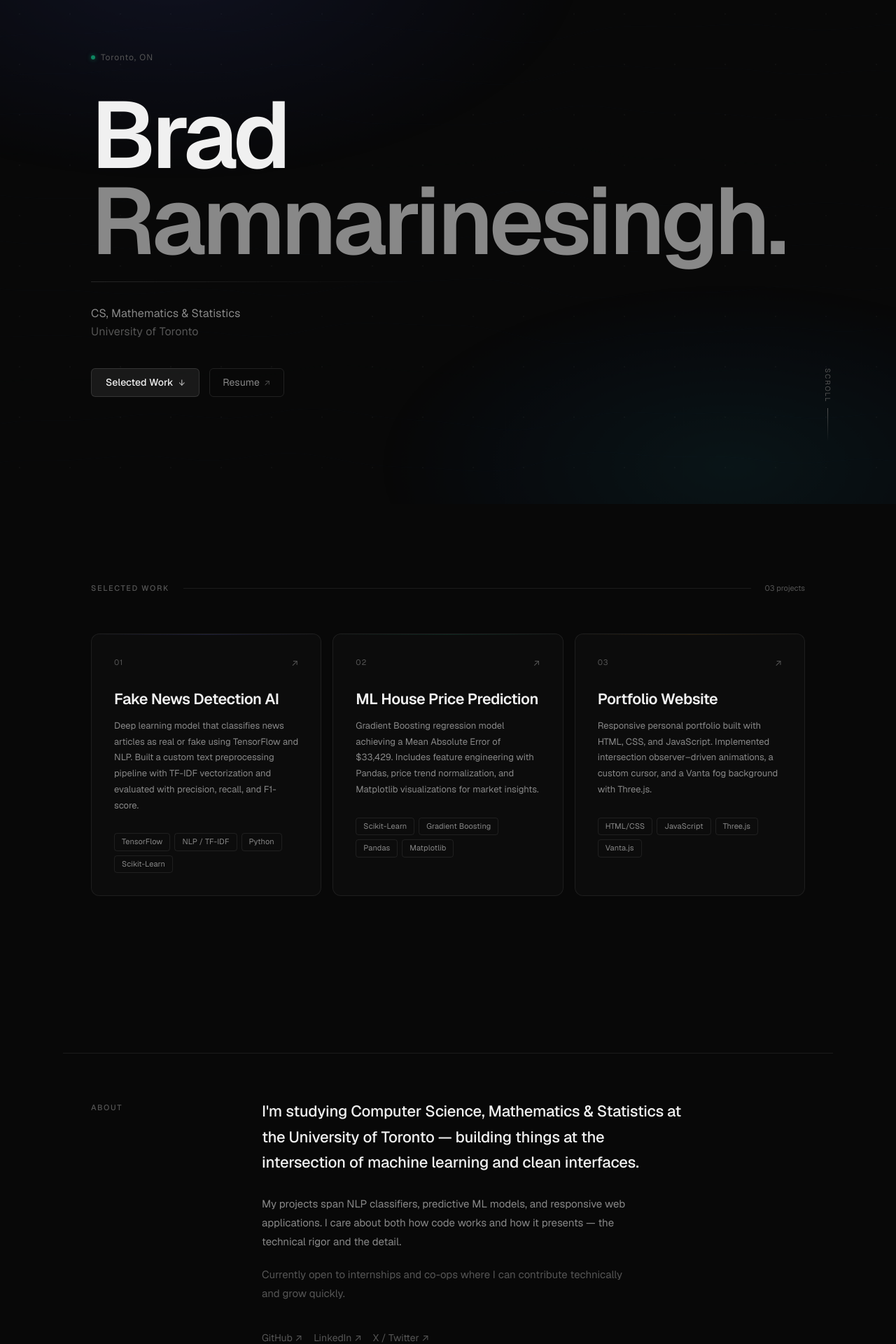
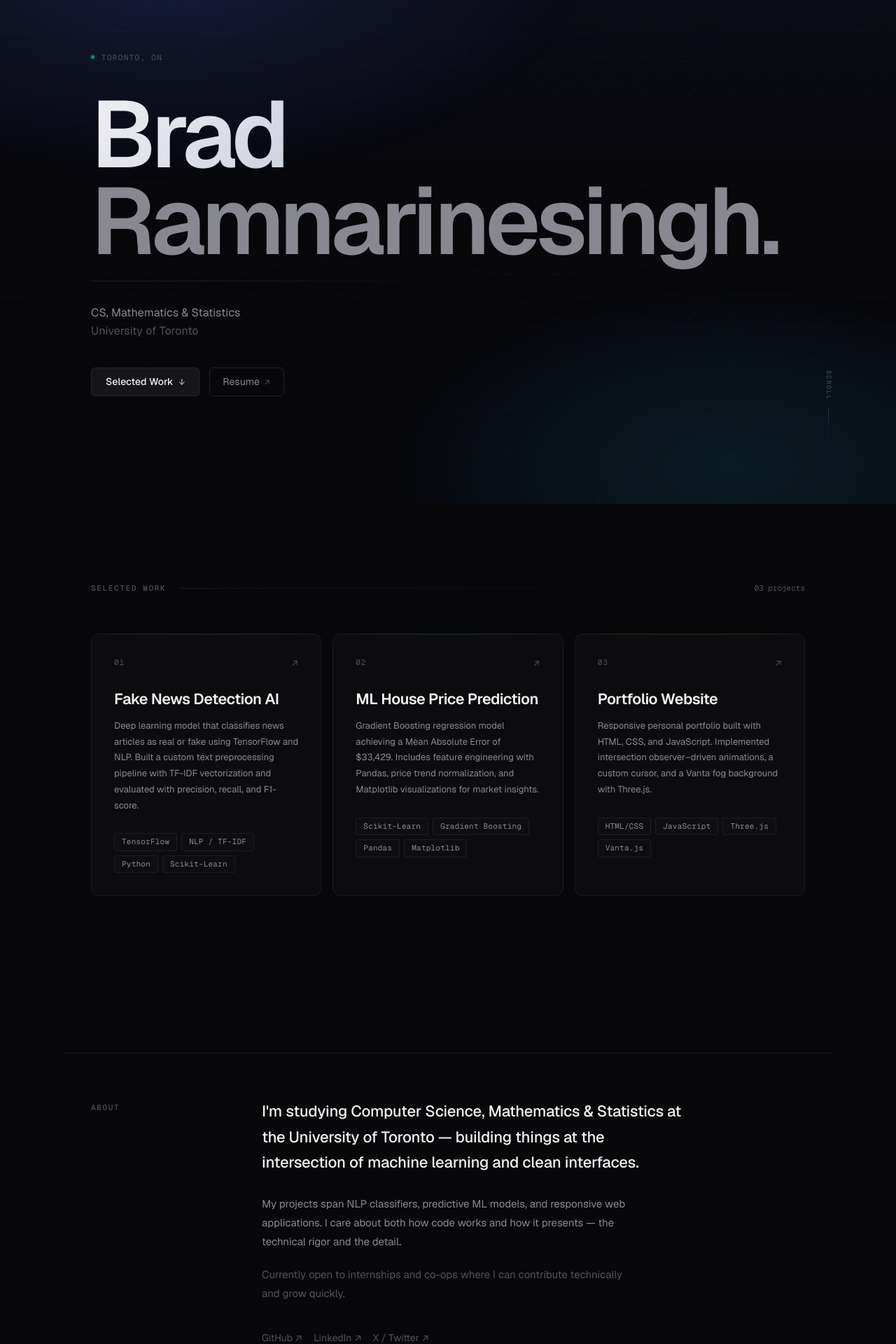
Before and after one commit to Bradramnarinesingh/Portfolio-Website, a Next.js app in the folder brad-portfolio/: page / in a window 1280 px wide. Shown: the part 80-2000 px from the top of the page at 70% size. Built offline with nearby package versions, Linux system fonts and the light colour scheme.

Commit message:
design overhaul

```diff
--- a/brad-portfolio/app/globals.css
+++ b/brad-portfolio/app/globals.css
@@ -1,24 +1,25 @@
 @import "tailwindcss";
 
 :root {
-  --bg: #080808;
-  --surface: #111111;
-  --surface-2: #1a1a1a;
-  --border: rgba(255, 255, 255, 0.08);
-  --border-hover: rgba(255, 255, 255, 0.18);
+  --bg: #08080b;
+  --surface: #111114;
+  --surface-2: #1a1a1e;
+  --border: rgba(255, 255, 255, 0.07);
+  --border-hover: rgba(255, 255, 255, 0.16);
   --text-primary: #f0f0f0;
-  --text-secondary: #888888;
-  --text-muted: #555555;
+  --text-secondary: #888890;
+  --text-muted: #505058;
   --accent: #d4c9b8;
+  --glow: rgba(110, 130, 255, 0.06);
+  --glow-line: rgba(120, 140, 255, 0.12);
 
   --nav-height: 56px;
-  --section-px: 1.25rem;
+  --section-px: 1.5rem;
   --section-py: 5rem;
 }
 
 @media (min-width: 640px) {
   :root {
-    --section-px: 1.5rem;
     --section-py: 7rem;
   }
 }
@@ -63,13 +64,13 @@ body {
 }
 
 ::selection {
-  background: rgba(255, 255, 255, 0.12);
+  background: rgba(120, 140, 255, 0.15);
   color: #f0f0f0;
 }
 
 ::-webkit-scrollbar { width: 3px; }
 ::-webkit-scrollbar-track { background: transparent; }
-::-webkit-scrollbar-thumb { background: rgba(255, 255, 255, 0.1); border-radius: 3px; }
+::-webkit-scrollbar-thumb { background: rgba(120, 140, 255, 0.12); border-radius: 3px; }
 
 /* ================================================================
    LAYOUT
@@ -96,7 +97,7 @@ main, footer {
 .display-title {
   font-size: clamp(2.25rem, 10.5vw, 8.5rem);
   line-height: 0.92;
-  letter-spacing: -0.04em;
+  letter-spacing: -0.045em;
   font-weight: 600;
   color: var(--text-primary);
   word-break: break-word;
@@ -109,6 +110,18 @@ main, footer {
   letter-spacing: 0.15em;
   color: var(--text-muted);
   font-weight: 500;
+  font-family: var(--font-mono), monospace;
+}
+
+/* ================================================================
+   FUTURISTIC TYPOGRAPHY
+   ================================================================ */
+
+.text-gradient-subtle {
+  background: linear-gradient(135deg, #f0f0f2 0%, #c0c4d8 50%, #e8e8f0 100%);
+  -webkit-background-clip: text;
+  -webkit-text-fill-color: transparent;
+  background-clip: text;
 }
 
 /* ================================================================
@@ -126,13 +139,23 @@ main, footer {
   overflow: hidden;
 }
 
-/* Layer 1 — dot grid substrate: conveys precision and digital space */
 .ambient-bg::before {
   content: '';
   position: absolute;
   inset: -8px; /* slight bleed so edges don't look cut off */
-  background-image: radial-gradient(circle, rgba(255, 255, 255, 0.032) 1px, transparent 1px);
-  background-size: 72px 72px;
+  background-image: radial-gradient(circle, rgba(255, 255, 255, 0.04) 0.8px, transparent 0.8px);
+  background-size: 64px 64px;
+}
+
+.ambient-bg::after {
+  content: '';
+  position: absolute;
+  top: 0;
+  left: 0;
+  right: 0;
+  height: 50vh;
+  background: linear-gradient(to bottom, rgba(80, 100, 235, 0.05) 0%, transparent 100%);
+  pointer-events: none;
 }
 
 .ambient-orb {
@@ -140,29 +163,27 @@ main, footer {
   border-radius: 50%;
 }
 
-/* Orb 1 — blue-violet, top-left, primary light source */
 .ambient-orb--1 {
   width: 100vw;
   height: 85vh;
   top: -42vh;
   left: -32vw;
   background: radial-gradient(ellipse at center,
-    rgba(80, 100, 235, 0.11) 0%,
-    rgba(60, 80, 200, 0.055) 38%,
+    rgba(80, 100, 235, 0.18) 0%,
+    rgba(60, 80, 200, 0.085) 38%,
     transparent 65%
   );
   animation: orb-drift-1 46s ease-in-out infinite;
 }
 
-/* Orb 2 — teal-indigo, bottom-right, secondary light source */
 .ambient-orb--2 {
   width: 90vw;
   height: 75vh;
   bottom: -32vh;
   right: -28vw;
   background: radial-gradient(ellipse at center,
-    rgba(28, 155, 185, 0.09) 0%,
-    rgba(20, 95, 170, 0.044) 40%,
+    rgba(28, 155, 185, 0.14) 0%,
+    rgba(20, 95, 170, 0.07) 40%,
     transparent 62%
   );
   animation: orb-drift-2 60s ease-in-out infinite;
@@ -195,30 +216,26 @@ main, footer {
   left: 0;
   right: 0;
   z-index: 100;
-  border-bottom: 1px solid transparent;
-  transition: background 0.45s ease, border-color 0.45s ease;
+  background: rgba(8, 8, 11, 0.5);
+  border-bottom: 1px solid rgba(255, 255, 255, 0.04);
+  transition: background 0.4s ease, border-color 0.4s ease, box-shadow 0.4s ease;
 }
 
 .site-header[data-scrolled="true"] {
-  background: rgba(8, 8, 8, 0.88);
-  border-bottom-color: rgba(255, 255, 255, 0.06);
+  background: rgba(8, 8, 11, 0.82);
+  border-bottom-color: rgba(130, 150, 255, 0.08);
+  box-shadow: 0 1px 12px rgba(0, 0, 0, 0.15);
 }
 
-/* Blur layer — separate element so opacity can transition without
-   the browser needing to animate backdrop-filter itself */
+/* Always-on blur layer — separate element so backdrop-filter
+   doesn't need to be animated (causes rendering issues) */
 .site-header__blur {
   position: absolute;
   inset: 0;
   z-index: 0;
   backdrop-filter: blur(20px) saturate(180%);
   -webkit-backdrop-filter: blur(20px) saturate(180%);
-  opacity: 0;
-  transition: opacity 0.45s ease;
   pointer-events: none;
-}
-
-.site-header[data-scrolled="true"] .site-header__blur {
-  opacity: 1;
 }
 
 .site-header__inner {
@@ -230,21 +247,19 @@ main, footer {
   z-index: 1;
 }
 
-/* Brand / logo */
 .nav-brand {
   font-size: 0.9375rem;
   font-weight: 600;
   letter-spacing: -0.01em;
   color: var(--text-primary);
   text-decoration: none;
-  transition: opacity 0.2s ease;
+  transition: opacity 0.25s ease;
   flex-shrink: 0;
   line-height: 1;
 }
 
 .nav-brand:hover { opacity: 0.65; }
 
-/* Desktop nav links */
 .nav-desktop {
   display: none;
   align-items: center;
@@ -259,14 +274,26 @@ main, footer {
   font-size: 0.8125rem;
   color: var(--text-secondary);
   text-decoration: none;
-  letter-spacing: 0.01em;
-  transition: color 0.2s ease;
+  letter-spacing: 0.02em;
+  transition: color 0.25s ease;
   line-height: 1;
+  position: relative;
+}
+
+.nav-desktop__link::after {
+  content: '';
+  position: absolute;
+  bottom: -4px;
+  left: 0;
+  width: 0;
+  height: 1px;
+  background: linear-gradient(to right, rgba(130, 150, 255, 0.35), transparent);
+  transition: width 0.35s cubic-bezier(0.22, 1, 0.36, 1);
 }
 
 .nav-desktop__link:hover { color: var(--text-primary); }
+.nav-desktop__link:hover::after { width: 100%; }
 
-/* Resume button */
 .nav-resume {
   display: none !important;
 }
@@ -277,7 +304,6 @@ main, footer {
   }
 }
 
-/* Hamburger button */
 .nav-toggle {
   display: flex;
   align-items: center;
@@ -299,7 +325,6 @@ main, footer {
   .nav-toggle { display: none; }
 }
 
-/* Three-bar icon */
 .nav-toggle__bars {
   display: flex;
   flex-direction: column;
@@ -307,6 +332,11 @@ main, footer {
   width: 20px;
   height: 13px;
   position: relative;
+  transition: transform 0.15s ease;
+}
+
+.nav-toggle:active .nav-toggle__bars {
+  transform: scale(0.88);
 }
 
 .nav-toggle__bars span {
@@ -321,9 +351,9 @@ main, footer {
     opacity 0.2s ease;
 }
 
-/* Open state: bars 1 and 3 rotate to form × */
-/* With height=13px, space-between: spans at 0, 5.75, 11.5px center */
-/* Middle = 5.75px. Span 1 moves +5.75px, span 3 moves -5.75px */
+/* Open state: bars 1 and 3 rotate to form ×
+   With height=13px, space-between: spans at 0, 5.75, 11.5px center
+   Middle = 5.75px. Span 1 moves +5.75px, span 3 moves -5.75px */
 .nav-toggle__bars[data-open="true"] span:nth-child(1) {
   transform: translateY(5.75px) rotate(45deg);
 }
@@ -343,7 +373,9 @@ main, footer {
   position: fixed;
   inset: 0;
   z-index: 90;
-  background: rgba(8, 8, 8, 0.98);
+  background: rgba(8, 8, 11, 0.94);
+  backdrop-filter: blur(24px) saturate(150%);
+  -webkit-backdrop-filter: blur(24px) saturate(150%);
   display: flex;
   flex-direction: column;
   align-items: center;
@@ -361,7 +393,6 @@ main, footer {
   visibility: visible;
 }
 
-/* Hide on desktop — display: none is fine here since it won't toggle */
 @media (min-width: 640px) {
   .nav-mobile { display: none; }
 }
@@ -370,25 +401,25 @@ main, footer {
   display: flex;
   flex-direction: column;
   align-items: center;
-  gap: 0.25rem;
+  gap: 0.125rem;
   padding-top: var(--nav-height);
   width: 100%;
 }
 
 .nav-mobile__link {
-  font-size: 1.25rem;
-  font-weight: 400;
-  letter-spacing: -0.01em;
+  font-size: 1.5rem;
+  font-weight: 500;
+  letter-spacing: -0.015em;
   color: var(--text-primary);
   text-decoration: none;
-  padding: 0.75rem 2rem;
+  padding: 1rem 2rem;
   width: 100%;
   text-align: center;
   -webkit-tap-highlight-color: transparent;
 
   opacity: 0;
-  transform: translateY(6px);
-  transition: color 0.2s ease, opacity 0.3s ease, transform 0.35s cubic-bezier(0.22, 1, 0.36, 1);
+  transform: translateY(10px);
+  transition: color 0.2s ease, opacity 0.35s ease, transform 0.4s cubic-bezier(0.22, 1, 0.36, 1);
 }
 
 .nav-mobile[data-open="true"] .nav-mobile__link {
@@ -396,22 +427,22 @@ main, footer {
   transform: translateY(0);
 }
 
-/* Minimal stagger — barely perceptible, just avoids a hard snap */
-.nav-mobile[data-open="true"] .nav-mobile__link[data-index="1"] { transition-delay: 0.03s; }
-.nav-mobile[data-open="true"] .nav-mobile__link[data-index="2"] { transition-delay: 0.06s; }
-.nav-mobile[data-open="true"] .nav-mobile__link[data-index="3"] { transition-delay: 0.09s; }
+.nav-mobile[data-open="true"] .nav-mobile__link[data-index="1"] { transition-delay: 0.05s; }
+.nav-mobile[data-open="true"] .nav-mobile__link[data-index="2"] { transition-delay: 0.1s; }
+.nav-mobile[data-open="true"] .nav-mobile__link[data-index="3"] { transition-delay: 0.15s; }
 
 .nav-mobile__link:hover { color: var(--text-secondary); }
+.nav-mobile__link:active { opacity: 0.6; }
 
 .nav-mobile__resume {
-  margin-top: 2rem;
+  margin-top: 2.5rem;
   font-size: 0.875rem;
 
   opacity: 0;
-  transform: translateY(6px);
+  transform: translateY(8px);
   transition:
-    opacity 0.3s ease 0.1s,
-    transform 0.35s cubic-bezier(0.22, 1, 0.36, 1) 0.1s,
+    opacity 0.3s ease 0.18s,
+    transform 0.35s cubic-bezier(0.22, 1, 0.36, 1) 0.18s,
     border-color 0.2s ease,
     color 0.2s ease,
     background 0.2s ease;
@@ -428,16 +459,22 @@ main, footer {
 
 .card {
   border-radius: 12px;
-  border: 1px solid rgba(255, 255, 255, 0.07);
-  background: rgba(255, 255, 255, 0.02);
-  transition: border-color 0.3s ease, background 0.3s ease, box-shadow 0.3s ease, transform 0.3s ease;
+  border: 1px solid rgba(255, 255, 255, 0.06);
+  background: rgba(255, 255, 255, 0.018);
+  backdrop-filter: blur(16px) saturate(140%);
+  -webkit-backdrop-filter: blur(16px) saturate(140%);
+  transition:
+    border-color 0.4s cubic-bezier(0.22, 1, 0.36, 1),
+    background 0.4s ease,
+    box-shadow 0.5s ease,
+    transform 0.5s cubic-bezier(0.22, 1, 0.36, 1);
   position: relative;
 }
 
 .card:hover {
-  border-color: rgba(255, 255, 255, 0.13);
-  background: rgba(255, 255, 255, 0.038);
-  box-shadow: 0 2px 20px rgba(0, 0, 0, 0.3);
+  border-color: rgba(130, 150, 255, 0.1);
+  background: rgba(255, 255, 255, 0.03);
+  box-shadow: 0 8px 40px rgba(80, 100, 255, 0.035), 0 0 1px rgba(130, 150, 255, 0.08);
 }
 
 /* ================================================================
@@ -448,18 +485,21 @@ main, footer {
   font-size: 0.6875rem;
   padding: 0.25rem 0.625rem;
   border-radius: 4px;
-  border: 1px solid var(--border);
+  border: 1px solid rgba(255, 255, 255, 0.06);
   color: var(--text-secondary);
   line-height: 1.4;
   font-weight: 400;
-  letter-spacing: 0.01em;
-  transition: border-color 0.2s ease, color 0.2s ease;
+  letter-spacing: 0.02em;
+  font-family: var(--font-mono), monospace;
+  background: rgba(255, 255, 255, 0.012);
+  transition: border-color 0.25s ease, color 0.25s ease, background 0.25s ease;
   display: inline-block;
 }
 
 .tag:hover {
-  border-color: rgba(255, 255, 255, 0.16);
+  border-color: rgba(130, 150, 255, 0.12);
   color: var(--text-primary);
+  background: rgba(255, 255, 255, 0.025);
 }
 
 /* ================================================================
@@ -495,16 +535,17 @@ main, footer {
   border: 1px solid rgba(255, 255, 255, 0.1);
   color: var(--text-secondary);
   text-decoration: none;
-  transition: border-color 0.2s ease, color 0.2s ease, background 0.2s ease;
+  transition: border-color 0.25s ease, color 0.25s ease, background 0.25s ease, box-shadow 0.35s ease;
   letter-spacing: 0.01em;
   font-weight: 400;
   white-space: nowrap;
 }
 
 .btn-ghost:hover {
-  border-color: var(--border-hover);
+  border-color: rgba(130, 150, 255, 0.14);
   color: var(--text-primary);
-  background: rgba(255, 255, 255, 0.05);
+  background: rgba(255, 255, 255, 0.04);
+  box-shadow: 0 0 24px rgba(100, 120, 255, 0.035);
 }
 
 /* ================================================================
@@ -565,17 +606,64 @@ main, footer {
 }
 
 /* ================================================================
-   MOBILE DISPLAY TITLE ADJUSTMENT
+   MOBILE
    ================================================================ */
 
 @media (max-width: 639px) {
   .display-title {
-    line-height: 0.95;
+    font-size: clamp(2.75rem, 14vw, 4.25rem);
+    line-height: 0.93;
     letter-spacing: -0.035em;
   }
 
-  .card { border-radius: 10px; }
   .section-label { font-size: 0.625rem; }
+
+  #home {
+    padding-bottom: 3rem !important;
+  }
+
+  .hero-scroll {
+    display: none !important;
+  }
+
+  #work,
+  #about,
+  #experience,
+  #contact {
+    padding-top: 3.5rem !important;
+    padding-bottom: 3.5rem !important;
+  }
+
+  #about > .section-inner,
+  #contact > .section-inner {
+    padding-top: 2rem !important;
+  }
+
+  .about-grid,
+  .contact-grid {
+    gap: 1.5rem !important;
+  }
+
+  .card {
+    border-radius: 10px;
+    padding: 1.5rem !important;
+  }
+
+  .exp-row {
+    padding-top: 1.75rem !important;
+    padding-bottom: 1.75rem !important;
+    gap: 1rem !important;
+  }
+
+  .tag {
+    font-size: 0.625rem;
+    padding: 0.1875rem 0.5rem;
+  }
+
+  footer .section-inner {
+    justify-content: center !important;
+    text-align: center;
+  }
 }
 
 /* ================================================================
@@ -585,6 +673,7 @@ main, footer {
 @media (prefers-reduced-motion: reduce) {
   .ambient-orb,
   .ambient-bg::before,
+  .ambient-bg::after,
   .pulse-dot,
   .scroll-indicator,
   .scroll-line {
@@ -596,7 +685,9 @@ main, footer {
   .tag,
   .link-arrow,
   .contact-link .arrow-icon,
-  .nav-toggle__bars span {
+  .nav-toggle__bars,
+  .nav-toggle__bars span,
+  .nav-desktop__link::after {
     transition: none;
   }
 
--- a/brad-portfolio/components/sections/Hero.tsx
+++ b/brad-portfolio/components/sections/Hero.tsx
@@ -7,11 +7,12 @@ import { siteConfig } from "@/lib/data";
 const ease: [number, number, number, number] = [0.22, 1, 0.36, 1];
 
 const fadeUp = {
-  hidden: { opacity: 0, y: 28 },
+  hidden: { opacity: 0, y: 24, filter: "blur(6px)" },
   visible: (delay = 0) => ({
     opacity: 1,
     y: 0,
-    transition: { duration: 0.7, ease, delay },
+    filter: "blur(0px)",
+    transition: { duration: 0.85, ease, delay },
   }),
 };
 
@@ -51,21 +52,29 @@ export function Hero() {
           style={{
             display: "flex",
             alignItems: "center",
-            gap: "0.5rem",
+            gap: "0.625rem",
             marginBottom: "2.5rem",
           }}
         >
           <span
             style={{
-              width: "6px",
-              height: "6px",
+              width: "5px",
+              height: "5px",
               borderRadius: "50%",
-              background: "rgba(16, 185, 129, 0.7)",
+              background: "rgba(16, 185, 129, 0.75)",
               display: "inline-block",
-              boxShadow: "0 0 6px rgba(16, 185, 129, 0.5)",
+              boxShadow: "0 0 10px rgba(16, 185, 129, 0.4), 0 0 3px rgba(16, 185, 129, 0.6)",
             }}
           />
-          <span style={{ fontSize: "0.75rem", color: "var(--text-muted)", letterSpacing: "0.08em" }}>
+          <span
+            style={{
+              fontSize: "0.6875rem",
+              color: "var(--text-muted)",
+              letterSpacing: "0.12em",
+              fontFamily: "var(--font-mono)",
+              textTransform: "uppercase",
+            }}
+          >
             {siteConfig.location}
           </span>
         </motion.div>
@@ -76,7 +85,7 @@ export function Hero() {
           initial="hidden"
           animate="visible"
           custom={0.1}
-          className="display-title"
+          className="display-title text-gradient-subtle"
           style={{ marginBottom: 0 }}
         >
           Brad
@@ -97,12 +106,12 @@ export function Hero() {
           ref={ruleRef}
           style={{
             height: "1px",
-            background: "linear-gradient(to right, rgba(255,255,255,0.12), rgba(255,255,255,0.03) 70%, transparent)",
+            background: "linear-gradient(to right, rgba(120,140,255,0.22), rgba(255,255,255,0.08) 40%, rgba(120,140,255,0.06) 70%, transparent)",
             transformOrigin: "left center",
             transform: "scaleX(0)",
             opacity: 0,
             marginBottom: "2rem",
-            maxWidth: "480px",
+            maxWidth: "520px",
           }}
         />
 
@@ -146,17 +155,21 @@ export function Hero() {
               textDecoration: "none",
               padding: "0.5625rem 1.25rem",
               borderRadius: "6px",
-              background: "rgba(255,255,255,0.07)",
-              border: "1px solid rgba(255,255,255,0.12)",
-              transition: "background 0.2s ease, border-color 0.2s ease",
+              background: "rgba(255,255,255,0.06)",
+              border: "1px solid rgba(130,150,255,0.1)",
+              transition: "background 0.3s ease, border-color 0.3s ease, box-shadow 0.3s ease",
             }}
             onMouseEnter={e => {
-              (e.currentTarget as HTMLElement).style.background = "rgba(255,255,255,0.11)";
-              (e.currentTarget as HTMLElement).style.borderColor = "rgba(255,255,255,0.2)";
+              const el = e.currentTarget as HTMLElement;
+              el.style.background = "rgba(255,255,255,0.09)";
+              el.style.borderColor = "rgba(130,150,255,0.18)";
+              el.style.boxShadow = "0 0 24px rgba(100,120,255,0.05)";
             }}
             onMouseLeave={e => {
-              (e.currentTarget as HTMLElement).style.background = "rgba(255,255,255,0.07)";
-              (e.currentTarget as HTMLElement).style.borderColor = "rgba(255,255,255,0.12)";
+              const el = e.currentTarget as HTMLElement;
+              el.style.background = "rgba(255,255,255,0.06)";
+              el.style.borderColor = "rgba(130,150,255,0.1)";
+              el.style.boxShadow = "none";
             }}
           >
             Selected Work
@@ -179,6 +192,7 @@ export function Hero() {
           initial="hidden"
           animate="visible"
           custom={0.8}
+          className="hero-scroll"
           style={{
             position: "absolute",
             bottom: "-4rem",
@@ -186,16 +200,17 @@ export function Hero() {
             display: "flex",
             flexDirection: "column",
             alignItems: "center",
-            gap: "0.5rem",
+            gap: "0.625rem",
           }}
         >
           <span
             style={{
-              fontSize: "0.625rem",
-              letterSpacing: "0.18em",
+              fontSize: "0.5625rem",
+              letterSpacing: "0.2em",
               color: "var(--text-muted)",
               textTransform: "uppercase",
               writingMode: "vertical-rl",
+              fontFamily: "var(--font-mono)",
             }}
           >
             scroll
@@ -204,7 +219,7 @@ export function Hero() {
             style={{
               width: "1px",
               height: "48px",
-              background: "linear-gradient(to bottom, var(--text-muted), transparent)",
+              background: "linear-gradient(to bottom, rgba(130,150,255,0.25), transparent)",
             }}
           />
         </motion.div>
--- a/brad-portfolio/components/sections/Work.tsx
+++ b/brad-portfolio/components/sections/Work.tsx
@@ -8,10 +8,10 @@ const ease: [number, number, number, number] = [0.22, 1, 0.36, 1];
 function ProjectCard({ project, index }: { project: (typeof projects)[number]; index: number }) {
   return (
     <motion.div
-      initial={{ opacity: 0, y: 32 }}
-      whileInView={{ opacity: 1, y: 0 }}
+      initial={{ opacity: 0, y: 28, filter: "blur(4px)" }}
+      whileInView={{ opacity: 1, y: 0, filter: "blur(0px)" }}
       viewport={{ once: true, margin: "-80px" }}
-      transition={{ duration: 0.65, ease, delay: index * 0.08 }}
+      transition={{ duration: 0.75, ease, delay: index * 0.08 }}
     >
       <a
         href={project.link}
@@ -27,13 +27,10 @@ function ProjectCard({ project, index }: { project: (typeof projects)[number]; i
           height: "100%",
         }}
         onMouseEnter={e => {
-          const el = e.currentTarget as HTMLElement;
-          el.style.transform = "translateY(-3px)";
-          el.style.transition = "transform 0.3s ease, border-color 0.25s ease, background 0.25s ease";
+          (e.currentTarget as HTMLElement).style.transform = "translateY(-2px)";
         }}
         onMouseLeave={e => {
-          const el = e.currentTarget as HTMLElement;
-          el.style.transform = "translateY(0)";
+          (e.currentTarget as HTMLElement).style.transform = "translateY(0)";
         }}
       >
         {/* Subtle top gradient per project */}
@@ -135,7 +132,7 @@ export function Work() {
             style={{
               flex: 1,
               height: "1px",
-              background: "var(--border)",
+              background: "linear-gradient(to right, var(--border), rgba(120, 140, 255, 0.05), transparent)",
             }}
           />
           <span
```
Also changed, not shown: brad-portfolio/components/AmbientField.tsx (+18 -27 lines), brad-portfolio/components/sections/Contact.tsx (+4 -4 lines).
